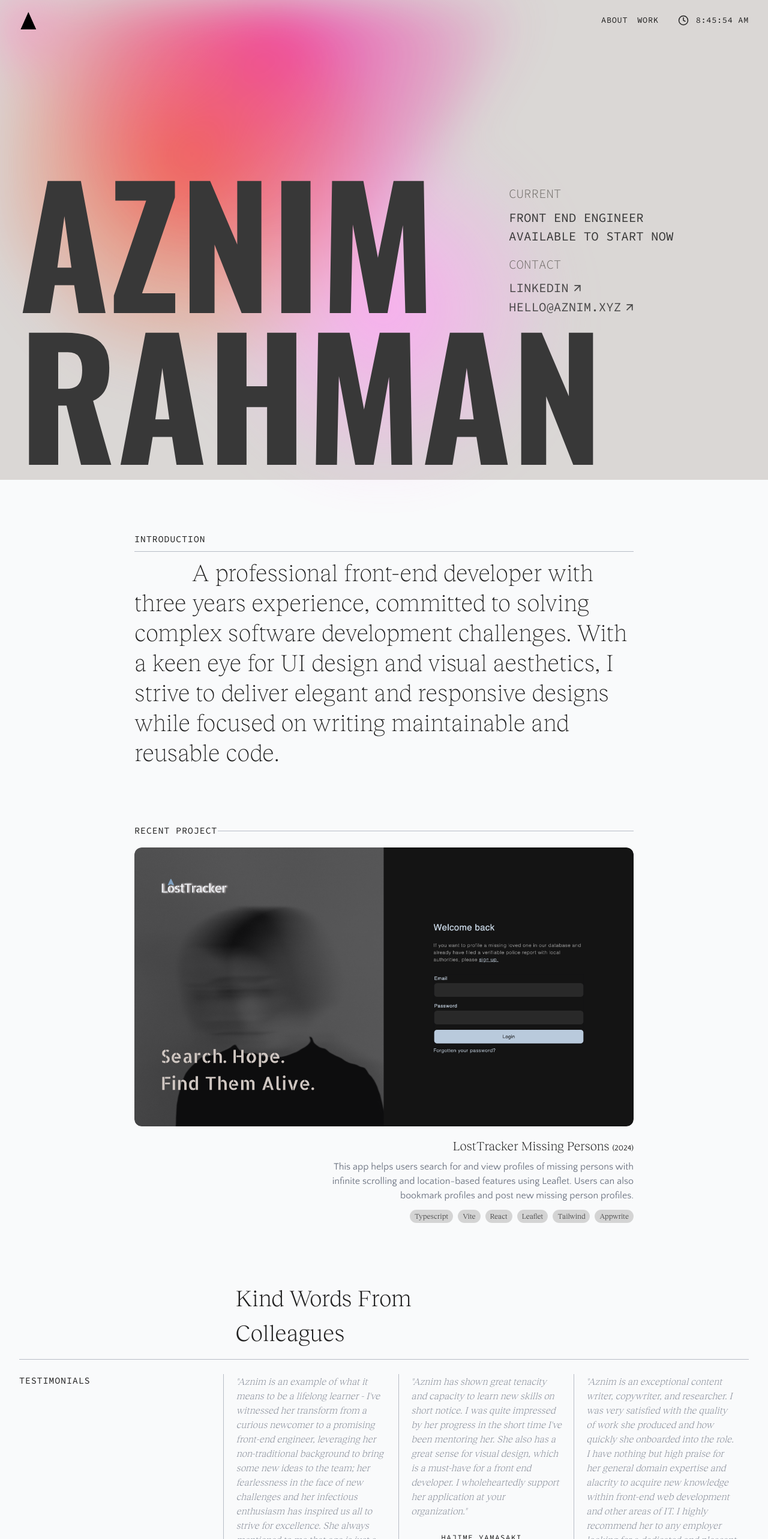
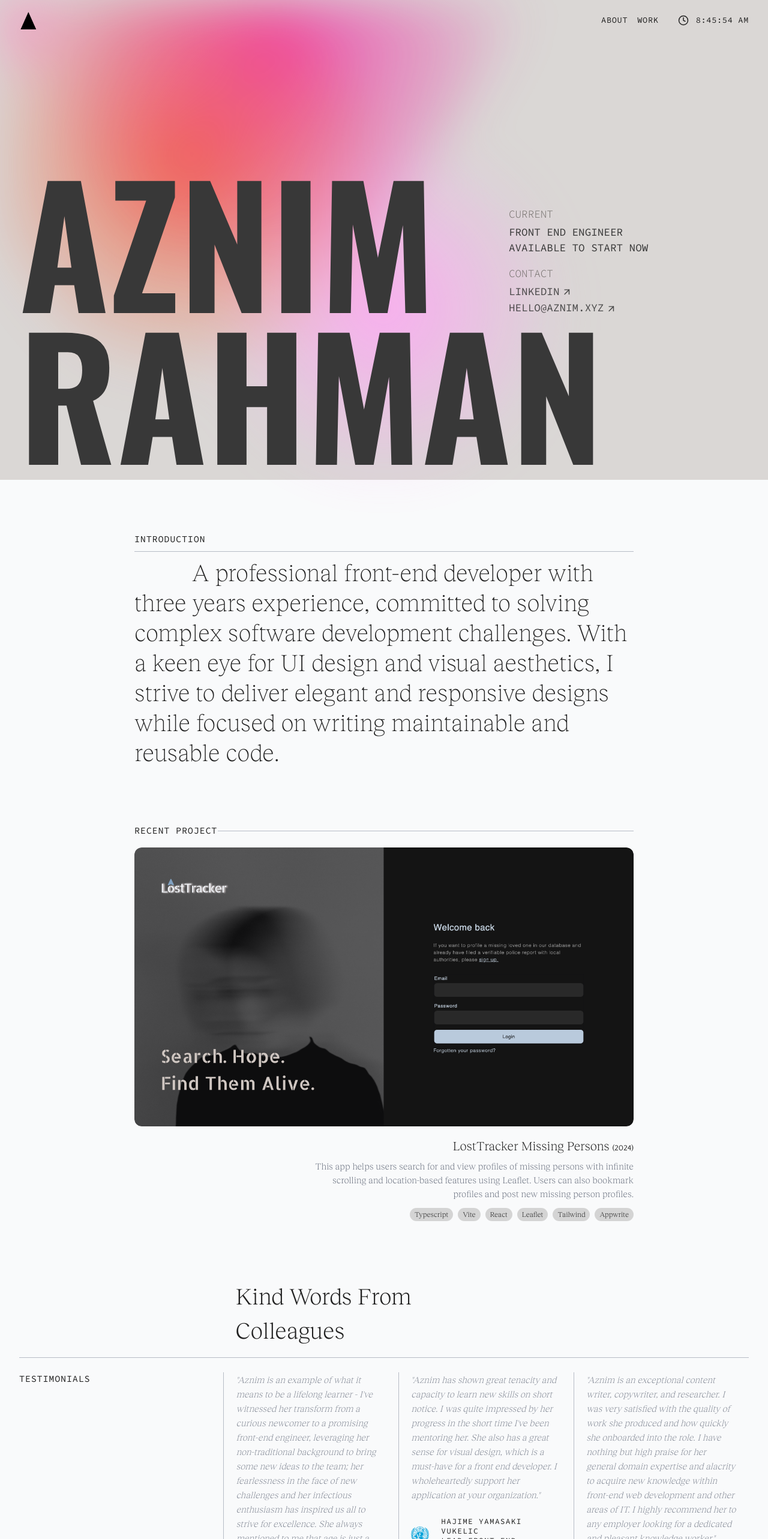
Before and after one commit to joujou144/aznim-portfolio, a Next.js app: page / in a window 1280 px wide. Shown: the top 2566 px of the page at 60% size. Built offline with nearby package versions, Linux system fonts and the light colour scheme.

Commit message:
cleanup hero and testimonial

```diff
--- a/app/globals.css
+++ b/app/globals.css
@@ -263,7 +263,7 @@ body {
   }
 
   .hero-side-content {
-    @apply source-code uppercase text-[1rem] md:text-[1.1rem] lg:text-[1.3rem];
+    @apply source-code uppercase text-[0.95rem] md:text-[1rem] lg:text-[1.1rem];
   }
 
   .heading {
@@ -275,6 +275,6 @@ body {
   }
 
   .project-description {
-    @apply text-gray-500 quattro-regular mb-3 text-[0.85rem] md:text-[1rem];
+    @apply text-gray-500  mb-3 text-[0.9rem] md:text-[0.95rem];
   }
 }
--- a/components/home/Hero.tsx
+++ b/components/home/Hero.tsx
@@ -1,12 +1,7 @@
 import { CONTACT, STYLECLASSES } from "@/lib/data";
-import Link from "next/link";
-import Clock from "../Clock";
+import { Oswald } from "next/font/google";
+import { Fragment } from "react";
 import FlipLink from "../FlipLink";
-import Image from "next/image";
-import { Bebas_Neue, Inter, Oswald } from "next/font/google";
-import { Fragment } from "react";
-
-// bg-[#dec6e2]
 
 const oswald = Oswald({
   weight: ["700"],
@@ -51,12 +46,12 @@ const SideContent = () => {
     <Fragment>
       <div>
         <label className=" text-stone-600 ">Current</label>
-        <p className="mt-2 font-normal">Front end engineer</p>
+        <p className="mt-1 font-normal">Front end engineer</p>
         <p className="font-normal">Available to start now</p>
       </div>
       <div>
         <label className="text-stone-600 ">Contact</label>
-        <ul className="mt-2 font-normal opacity-90 flex flex-col items-start gap-1.5">
+        <ul className="mt-1 font-normal opacity-90 flex flex-col items-start gap-1.5">
           {CONTACT.map(({ label, href, icon }) => {
             const newTab = label === "linkedin";
             return (
--- a/components/home/Testimonials.tsx
+++ b/components/home/Testimonials.tsx
@@ -67,7 +67,7 @@ const Testimonials = () => {
               transition={{ type: "linear", duration: 0.5 }}
             >
               <div className="divider border-t md:border-t-0 md:border-l px-0 py-4 md:px-5 md:py-0">
-                <cite className="text-gray-500 opacity-80">
+                <cite className="text-gray-500 opacity-80 text-[0.9rem] md:text-[0.95rem]">
                   &quot;{quote}&quot;
                 </cite>
                 <div className="flex items-center gap-5 mt-6">
```
